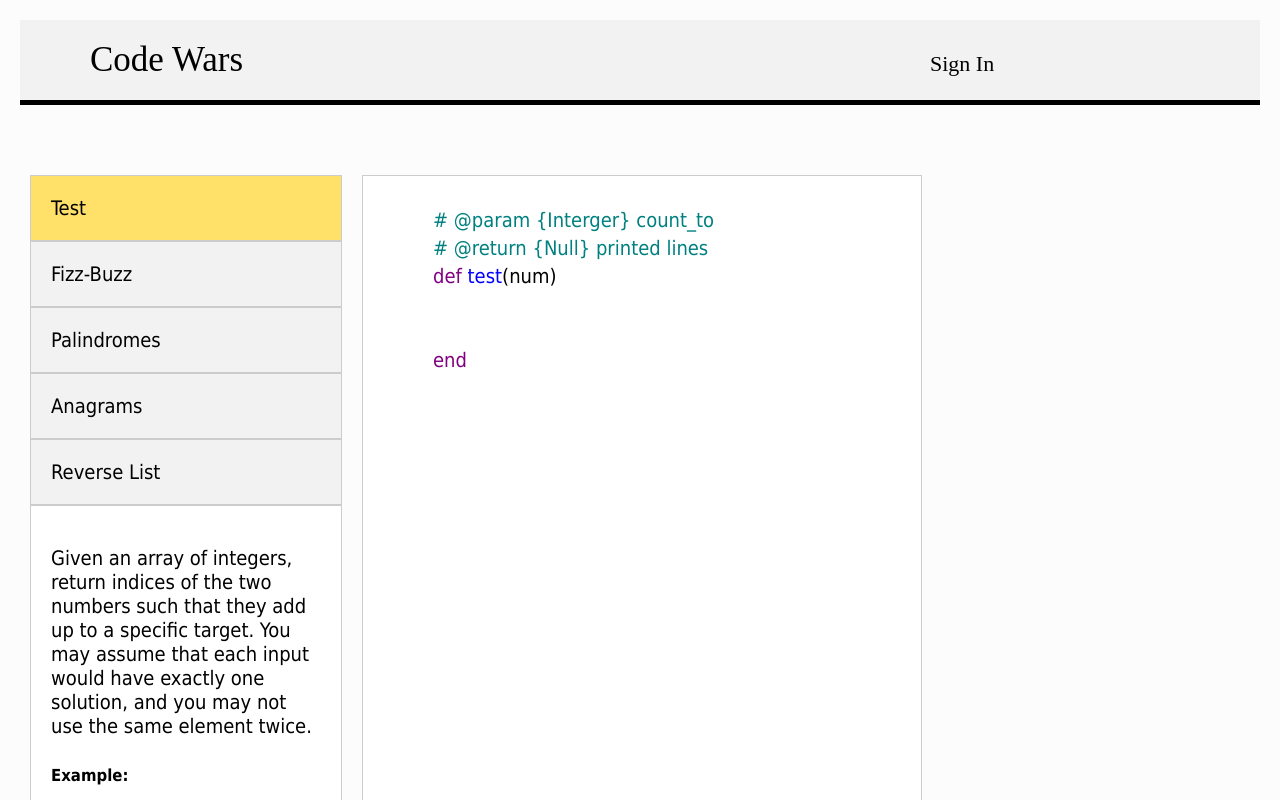
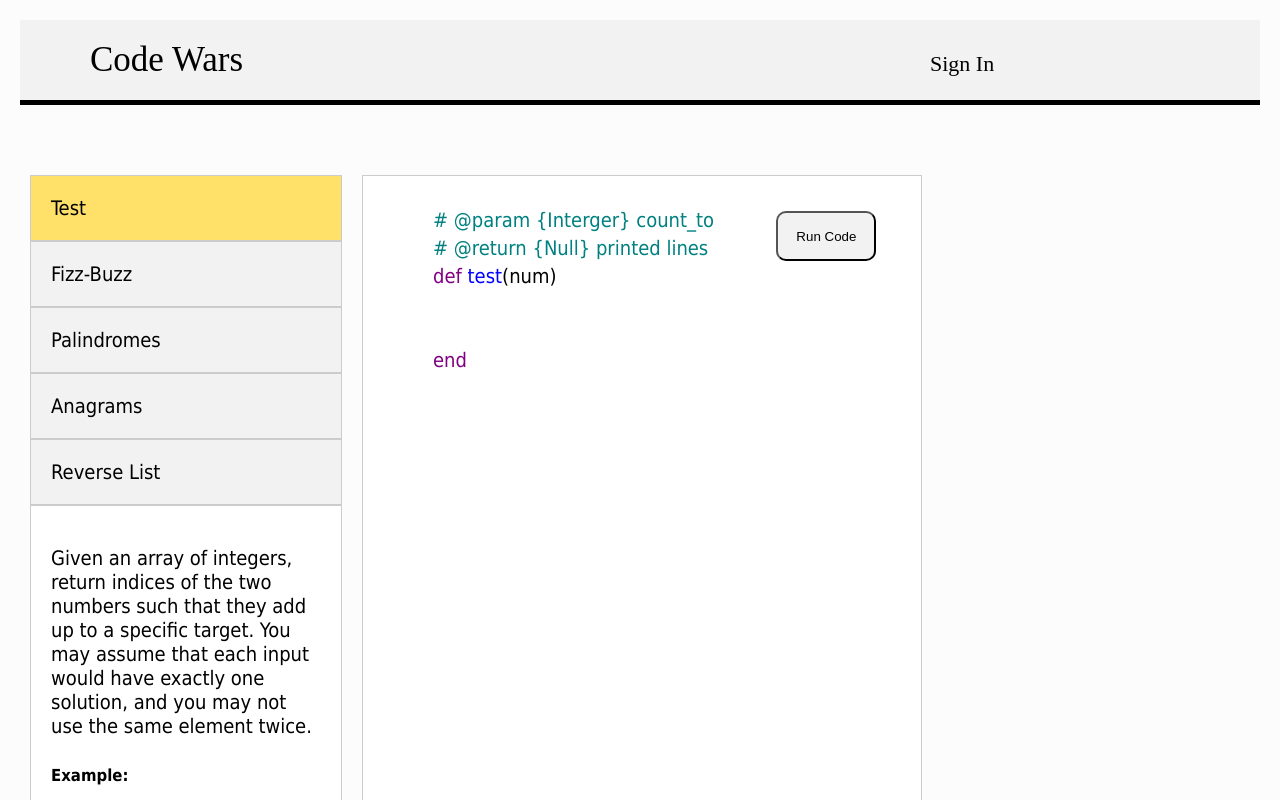
Before and after one commit to bmartinson5/ruby-IDE, a React (Create React App) app: page / in a window 1280 px wide. Shown: the top 800 px of the page. Built offline with nearby package versions, Linux system fonts and the light colour scheme; no server answers.

Commit message:
added a run code button

```diff
--- a/src/components/Editor.js
+++ b/src/components/Editor.js
@@ -296,7 +296,7 @@
   }
 
   lineStartedScope = prevLine => {
-    return prevLine.match(/\b(def|if|while|for)\b/g) !== null;
+    return prevLine.match(/\b(def|if|while|for|do)\b/g) !== null;
   };
 
   lineEndedScope = prevLine => {
@@ -383,8 +383,8 @@
             onTab={this.handleTab}
             keyBindingFn={this.keyBindingFn}
           />
-          <br/>
-        <button onClick={() => this.props.handleRunCode(this.state.editorState.getCurrentContent())}>Run</button>
+
+        <button onClick={() => this.props.handleRunCode(this.state.editorState.getCurrentContent())}>Run Code</button>
         </div>
     );
   }
--- a/src/css/CodeContent.css
+++ b/src/css/CodeContent.css
@@ -31,6 +31,19 @@
   display: inline-block;
 }
 
+.editor button {
+  position: absolute;
+  right: 8%;
+  top: 4%;
+  width: 100px;
+  height: 50px;
+  border-radius: 10px;
+  background-color: #F2F2F2;
+}
+
+.editor button:hover {
+  background-color: #ffe068;
+}
 
 
 div[data-contents="true"], .DraftEditor-root, .DraftEditor-editorContainer {
--- a/src/css/Problems.css
+++ b/src/css/Problems.css
@@ -16,8 +16,6 @@
   font-family: Tahoma, sans-serif;
 }
 
-
-
 .problem-list-item {
   background-color: #F2F2F2;
   border-bottom: 2px solid #cccccc;
```
